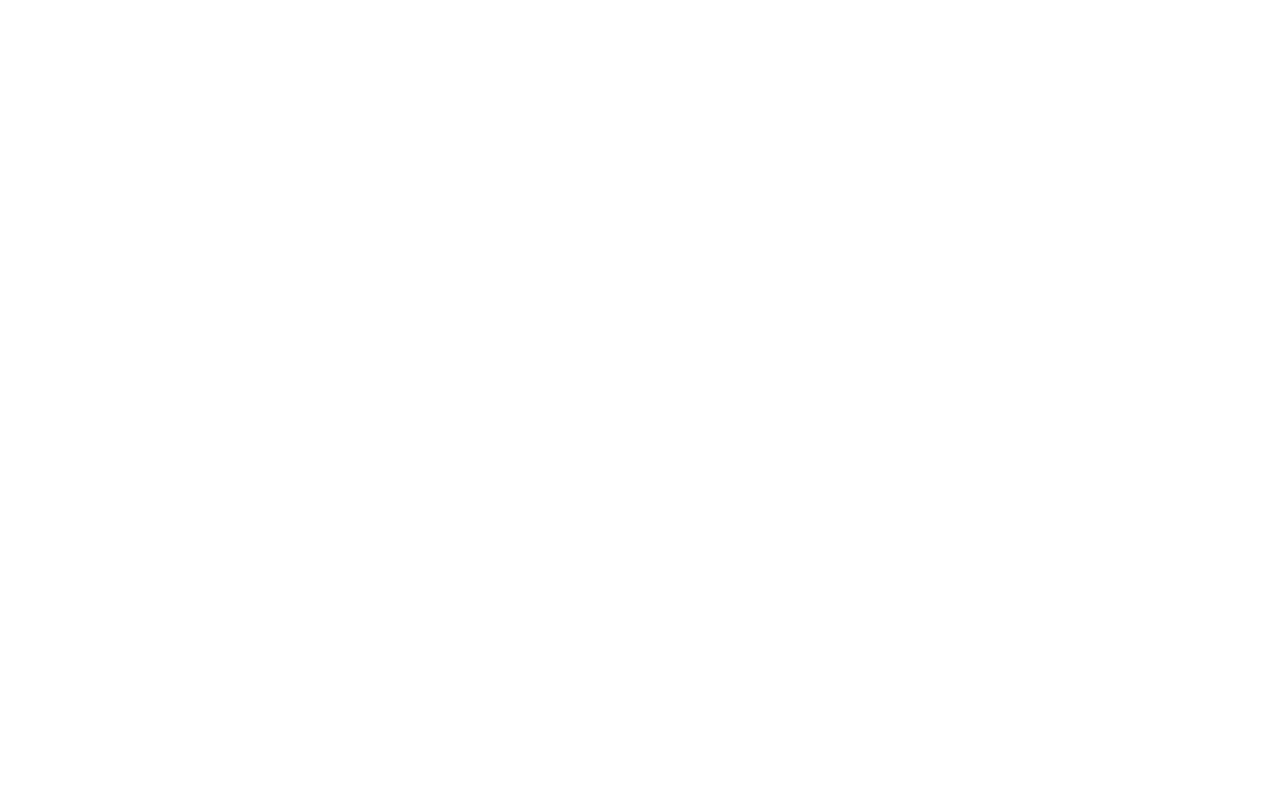
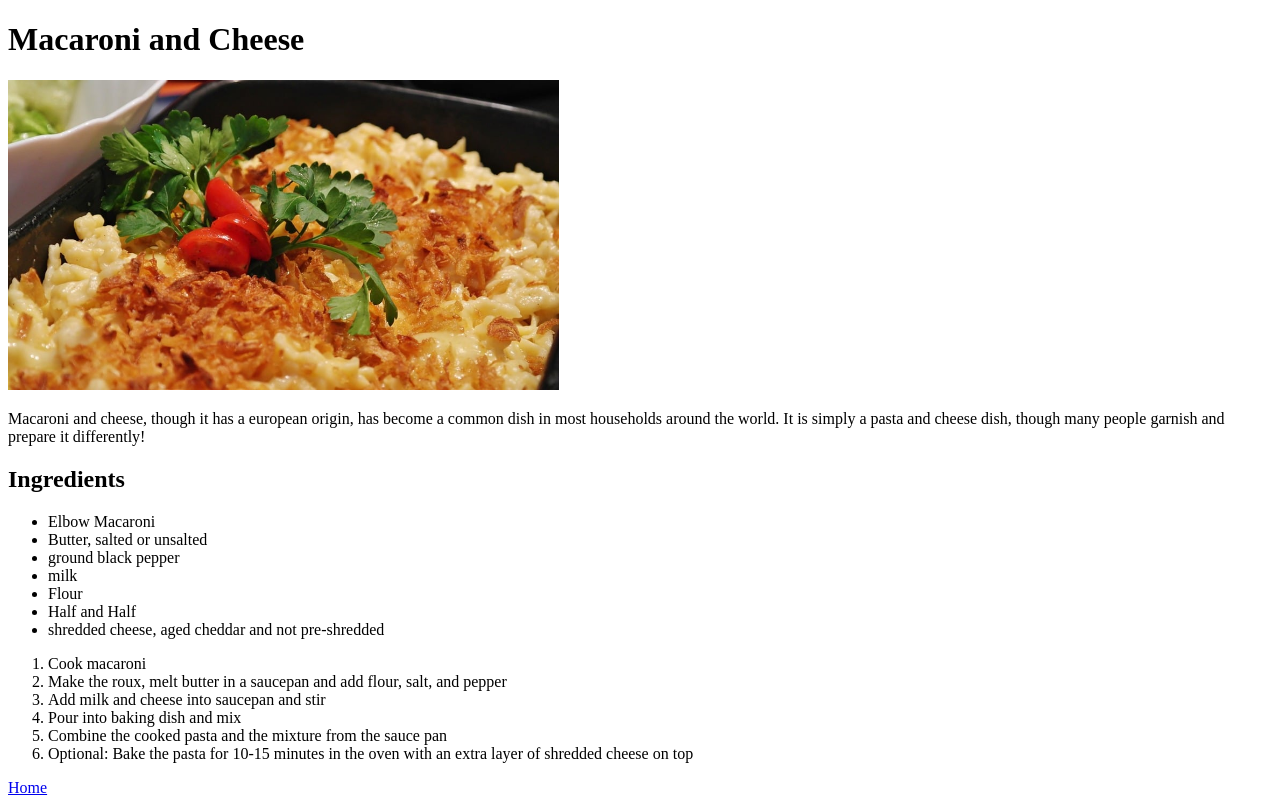
Before and after one commit to Witch-png/odin-recipes, a plain HTML site: page recipes/macaroni-and-cheese.html in a window 1280 px wide. Drawn offline with Linux system fonts and the light colour scheme.

Commit message:
add the third and final recipe page
This commit will add the third and final recipe page for mac and cheese and finish the project

```diff
--- a/recipes/macaroni-and-cheese.html
+++ b/recipes/macaroni-and-cheese.html
@@ -0,0 +1,35 @@
+<!DOCTYPE html>
+<html lang="en">
+    <head>
+        <meta charset="UTF-8">
+
+    </head>
+    <body>
+        <h1>
+            Macaroni and Cheese
+        </h1>
+         <img src="../images/mac-and-cheese.jpg" alt="A wonderfully prepared bowl of macaroni and cheese topped with oregano and tomatoes" height="310">
+         <p>Macaroni and cheese, though it has a european origin, has become a common dish in most households around the world. It is simply a pasta and cheese dish, though many people garnish and prepare it differently!</p>
+         <h2>
+            Ingredients
+         </h2>
+         <ul>
+            <li>Elbow Macaroni</li>
+            <li>Butter, salted or unsalted</li>
+            <li>ground black pepper</li>
+            <li>milk</li>
+            <li>Flour</li>
+            <li>Half and Half</li>
+            <li>shredded cheese, aged cheddar and not pre-shredded</li>
+         </ul>
+         <ol>
+            <li>Cook macaroni</li>
+            <li>Make the roux, melt butter in a saucepan and add flour, salt, and pepper</li>
+            <li>Add milk and cheese into saucepan and stir</li>
+            <li>Pour into baking dish and mix</li>
+            <li>Combine the cooked pasta and the mixture from the sauce pan</li>
+            <li>Optional: Bake the pasta for 10-15 minutes in the oven with an extra layer of shredded cheese on top</li>
+         </ol>
+        <a href="../index.html">Home</a>
+    </body>
+</html>
```
Also changed, not shown: index.html (+1 -0 lines), images/mac-and-cheese.jpg (added).
